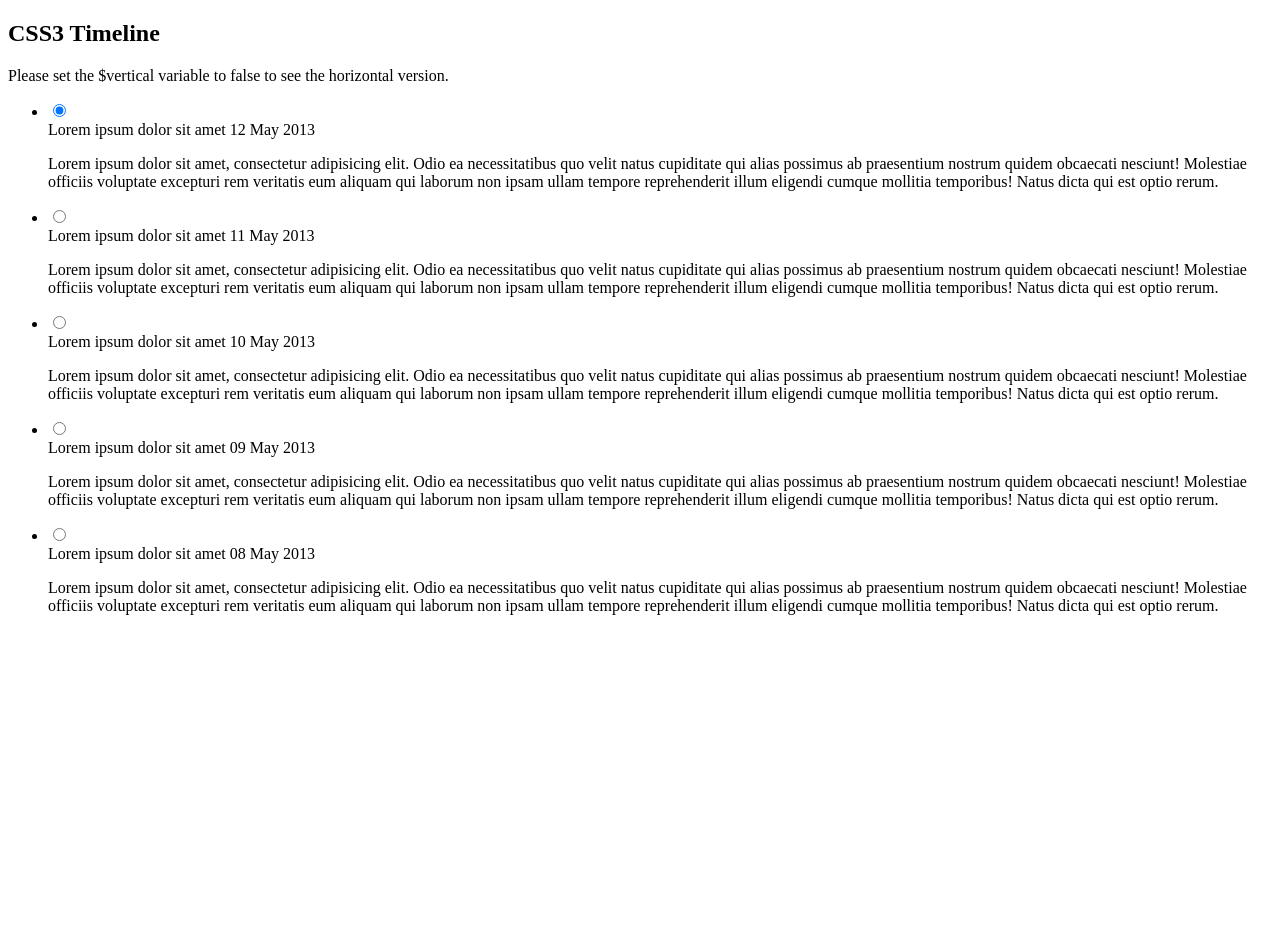
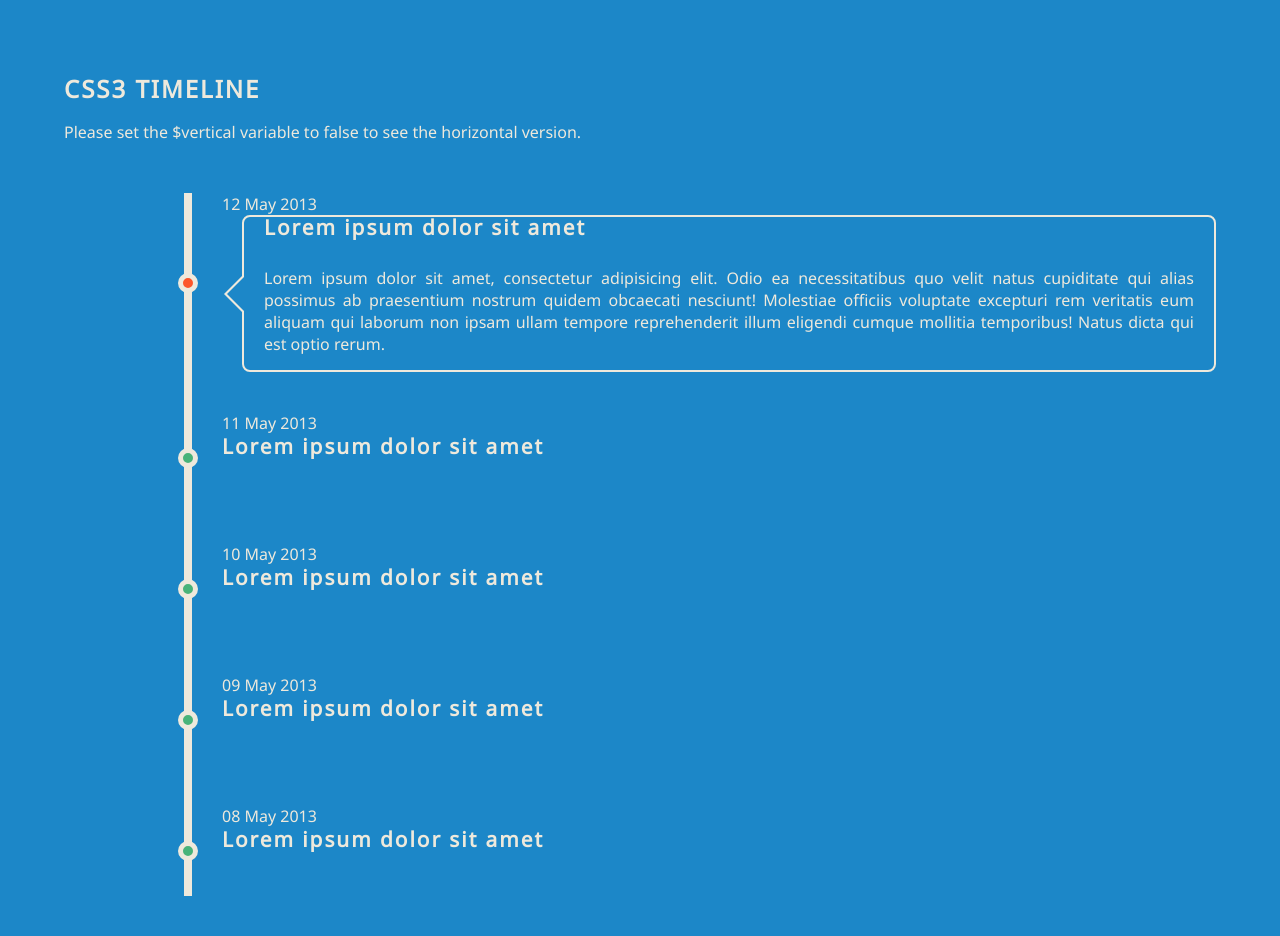
Before and after one commit to luisfergromo/luisfergromo.github.io, a PHP site: page /timeline.html in a window 1280 px wide. Before the commit the page ends 615 px from the top, so only its background shows below. Run offline with PHP 8.4, Linux system fonts and the light colour scheme.

Commit message:
Update timeline.css

```diff
--- a/tools/stylesheets/timeline.css
+++ b/tools/stylesheets/timeline.css
@@ -1,239 +1,222 @@
-@import compass
-
-/* -------------------------------------
- * For horizontal version, set the
- * $vertical variable to false
- * ------------------------------------- */
-$vertical: true
-
 /* -------------------------------------
  * General Style
  * ------------------------------------- */
+@import url(http://fonts.googleapis.com/css?family=Noto+Sans);
+body {
+  max-width: 1200px;
+  margin: 0 auto;
+  padding: 0 5%;
+  font-size: 100%;
+  font-family: "Noto Sans", sans-serif;
+  color: #eee9dc;
+  background: #1C87C8;
+}
 
-// Colours
-$bg: #48b379
-$white: #eee9dc
-$red: #f98262
-
-@import url(https://fonts.googleapis.com/css?family=Noto+Sans)
-
-body
-  @if $vertical
-    max-width: 1200px
-    margin: 0 auto
-  @else
-    margin: 0
-  padding: 0 5%
-  font-size: 100%
-  font-family: 'Noto Sans', sans-serif
-  color: $white
-  background: $bg
-
-h2
-  margin: 3em 0 0 0
-  font-size: 1.5em
-  letter-spacing: 2px
-  text-transform: uppercase
+h2 {
+  margin: 3em 0 0 0;
+  font-size: 1.5em;
+  letter-spacing: 2px;
+  text-transform: uppercase;
+}
 
 /* -------------------------------------
  * timeline
  * ------------------------------------- */
+#timeline {
+  list-style: none;
+  margin: 50px 0 30px 120px;
+  padding-left: 30px;
+  border-left: 8px solid #eee9dc;
+}
+#timeline li {
+  margin: 40px 0;
+  position: relative;
+}
+#timeline p {
+  margin: 0 0 15px;
+}
 
-#timeline
-  list-style: none
-  @if $vertical
-    margin: 50px 0 30px 120px
-    padding-left: 30px
-    border-left: 8px solid $white
-  @else
-    margin: 120px 0 0
-    padding: 0
-    border-top: 8px solid $white
-    display: table
-    border-spacing: 30px 0
-  li
-    @if $vertical
-      margin: 40px 0
-      position: relative
-    @else
-      display: table-cell
-      // for Firefox
-      .relative
-        position: relative
-  p
-    margin: 0 0 15px
+.year {
+  margin-top: -10px;
+  top: 50%;
+  left: -158px;
+  font-size: 1.95em;
+  line-height: 20px;
+  position: absolute;
+}
 
-.date
-  @if $vertical
-    margin-top: -10px
-    top: 50%
-    left: -158px
-  @else
-    text-align: center
-    top: -55px
-    left: 0
-    right: 0
-  font-size: 0.95em
-  line-height: 20px
-  position: absolute
-.circle
-  @if $vertical
-    margin-top: -10px
-    top: 50%
-    left: -44px
-  @else
-    margin: 0 auto
-    top: -14px
-    left: 0
-    right: 0
-  width: 10px
-  height: 10px
-  background: $bg
-  border: 5px solid $white
-  border-radius: 50%
-  display: block
-  position: absolute
+.circle {
+  margin-top: -10px;
+  top: 50%;
+  left: -44px;
+  width: 10px;
+  height: 10px;
+  background: #48b379;
+  border: 5px solid #eee9dc;
+  border-radius: 50%;
+  display: block;
+  position: absolute;
+}
 
-.content
-  @if $vertical
-    max-height: 20px
-    padding: 50px 20px 0
-    border-color: transparent
-  @else
-    width: 200px
-    max-height: 0
-    margin-top: 40px
-    vertical-align: top
-    padding: 50px 15px 15px
-    transition: width 0.4s linear, max-height 0.4s linear
-  border-width: 2px
-  border-style: solid
-  border-radius: 0.5em
-  position: relative
-  &:before, &:after
-    content: ""
-    width: 0
-    height: 0
-    border: solid transparent
-    position: absolute
-    pointer-events: none
-    @if $vertical
-      right: 100%
-    @else
-      bottom: 100%
-  &:before
-    @if $vertical
-      border-right-color: inherit
-      border-width: 20px
-      top: 50%
-      margin-top: -20px
-    @else
-      border-bottom-color: inherit
-      border-width: 15px
-      left: 50%
-      margin-left: -15px
-  &:after
-    @if $vertical
-      border-right-color: $bg
-      border-width: 17px
-      top: 50%
-      margin-top: -17px
-    @else
-      border-bottom-color: $bg
-      border-width: 12px
-      left: 50%
-      margin-left: -12px
-  p
-    max-height: 0
-    color: transparent
-    text-align: justify
-    word-break: break-word
-    hyphens: auto
-    overflow: hidden
+.content {
+  max-height: 20px;
+  padding: 50px 20px 0;
+  border-color: transparent;
+  border-width: 2px;
+  border-style: solid;
+  border-radius: 0.5em;
+  position: relative;
+}
+.content:before, .content:after {
+  content: "";
+  width: 0;
+  height: 0;
+  border: solid transparent;
+  position: absolute;
+  pointer-events: none;
+  right: 100%;
+}
+.content:before {
+  border-right-color: inherit;
+  border-width: 20px;
+  top: 50%;
+  margin-top: -20px;
+}
+.content:after {
+  border-right-color: #1C87C8;
+  border-width: 17px;
+  top: 50%;
+  margin-top: -17px;
+}
+.content p {
+  max-height: 0;
+  color: transparent;
+  text-align: justify;
+  word-break: break-word;
+  hyphens: auto;
+  overflow: hidden;
+}
+.content .date {
+  font-weight: bold;
+  text-decoration: underline;
+  letter-spacing: 1px;
+}
 
-label
-  font-size: 1.3em
-  position: absolute
-  z-index: 100
-  cursor: pointer
-  @if $vertical
-    top: 20px
-    transition: transform 0.2s linear
-  @else
-    width: 200px
-    white-space: nowrap
-    text-overflow: ellipsis
-    overflow: hidden
-    display: block
-    top: 60px
-    left: 15px
 
-.radio
-  display: none
-.radio:checked
-  & + .relative
-    label
-      cursor: auto
-      @if $vertical
-        transform: translateX(42px)
-      @else
-        width: 400px
-        transition: width 0.3s linear 0.2s
-    .circle
-      background: $red
-  & ~ .content
-    max-height: 180px
-    border-color: $white
-    @if $vertical
-      margin-right: 20px
-      transform: translateX(20px)
-      transition: max-height 0.4s linear, border-color 0.5s linear, transform 0.2s linear
-    @else
-      width: 400px
-    p
-      max-height: 200px
-      color: $white
-      transition: color 0.3s linear 0.3s
+label {
+  font-size: 1.3em;
+  font-weight: bold;
+  letter-spacing: 2px;
+  position: absolute;
+  z-index: 100;
+  cursor: pointer;
+  top: 20px;
+  transition: transform 0.2s linear;
+}
+
+.radio {
+  display: none;
+}
+
+.radio:checked + .relative label {
+  cursor: auto;
+  transform: translateX(42px);
+}
+.radio:checked + .relative .circle {
+  background: #fc562a;
+}
+.radio:checked ~ .content {
+  max-height: 180px;
+  border-color: #eee9dc;
+  margin-right: 20px;
+  transform: translateX(20px);
+  transition: max-height 0.4s linear, border-color 0.5s linear, transform 0.2s linear;
+}
+.radio:checked ~ .content p {
+  max-height: 200px;
+  color: #eee9dc;
+  transition: color 0.3s linear 0.3s;
+}
+
+footer {
+  width: 100%;
+  margin: 0 auto;
+  padding-top: 2px;
+  padding-bottom: 2px;
+  position: fixed;
+  left: 0;
+  bottom: 0;
+  z-index: 100;
+
+  background: #CCC;
+  text-align: center;
+  font-size: 0.7em;
+  color: #888;
+}
+
+footer a {
+  color: #555;
+}
 
 /* -------------------------------------
  * mobile phones (vertical version only)
  * ------------------------------------- */
-@if $vertical
-  @media screen and (max-width: 767px)
-    #timeline
-      margin-left: 0
-      padding-left: 0
-      border-left: none
-      li
-        margin: 50px 0
-    label
-      width: 85%
-      font-size: 1.1em
-      white-space: nowrap
-      text-overflow: ellipsis
-      overflow: hidden
-      display: block
-      transform: translateX(18px)
-    .content
-      padding-top: 45px
-      border-color: $white
-      &:before, &:after
-        border: solid transparent
-        bottom: 100%
-      &:before
-        border-bottom-color: inherit
-        border-width: 17px
-        top: -16px
-        left: 50px
-        margin-left: -17px
-      &:after
-        border-bottom-color: $bg
-        border-width: 20px
-        top: -20px
-        left: 50px
-        margin-left: -20px
-      p
-        font-size: 0.9em
-        line-height: 1.4
-    .circle, .date
-      display: none
+@media screen and (max-width: 767px) {
+  #timeline {
+    margin-left: 0;
+    padding-left: 0;
+    border-left: none;
+  }
+  #timeline li {
+    margin: 50px 0;
+  }
+
+  label {
+    width: 85%;
+    font-size: 1.2em;
+    white-space: nowrap;
+    text-overflow: ellipsis;
+    overflow: hidden;
+    display: block;
+    transform: translateX(18px);
+  }
+
+  .content {
+    padding-top: 45px;
+    border-color: #eee9dc;
+  }
+  .content:before, .content:after {
+    border: solid transparent;
+    bottom: 100%;
+  }
+  .content:before {
+    border-bottom-color: inherit;
+    border-width: 17px;
+    top: -16px;
+    left: 50px;
+    margin-left: -17px;
+  }
+  .content:after {
+    border-bottom-color: #1C87C8;
+    border-width: 20px;
+    top: -20px;
+    left: 50px;
+    margin-left: -20px;
+  }
+  .content p {
+    font-size: 0.9em;
+    line-height: 1.4;
+  }
+  .content .date {
+    font-weight: bold;
+    text-decoration: underline;
+  }
+
+  .circle, .year {
+    display: none;
+  }
+
+  footer {
+    display: none;
+  }
+}
```
